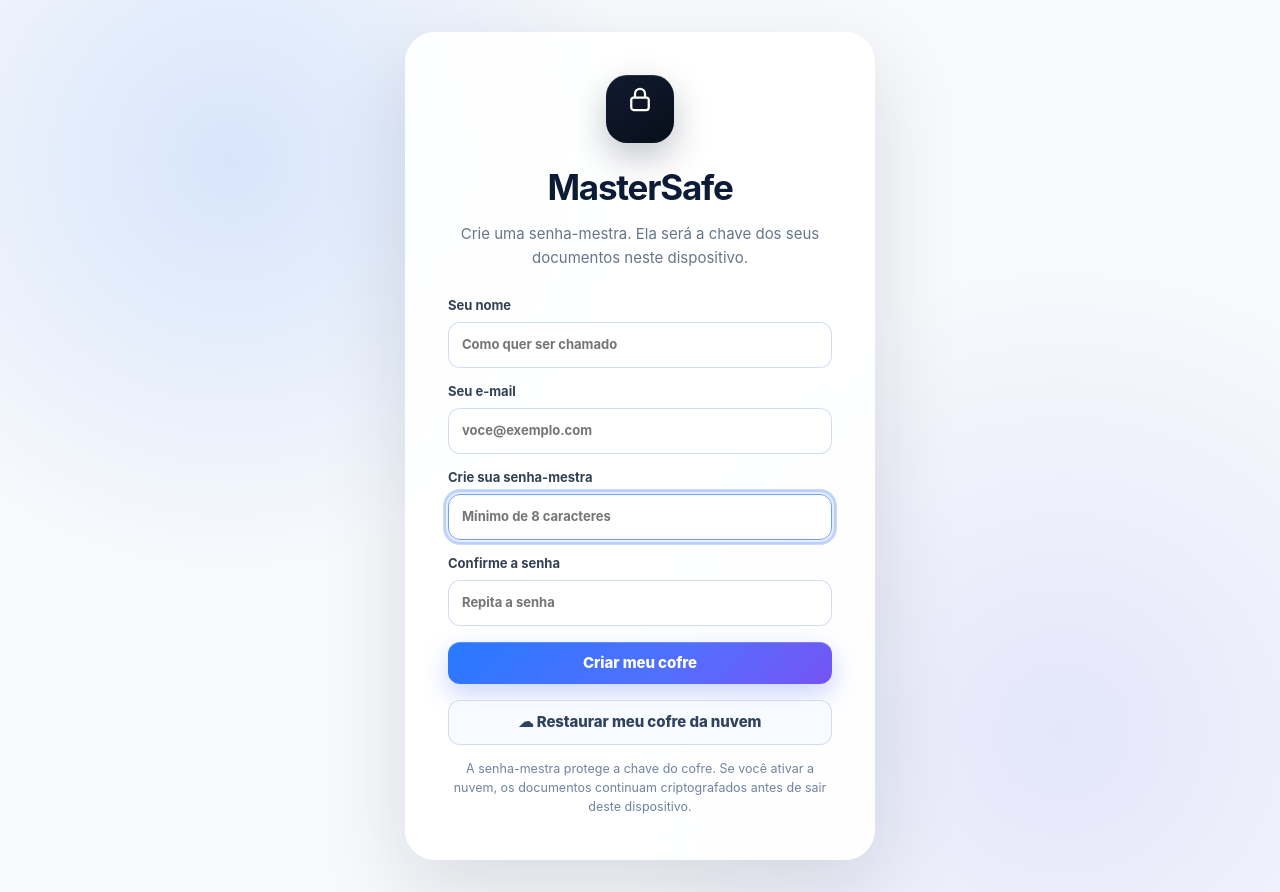
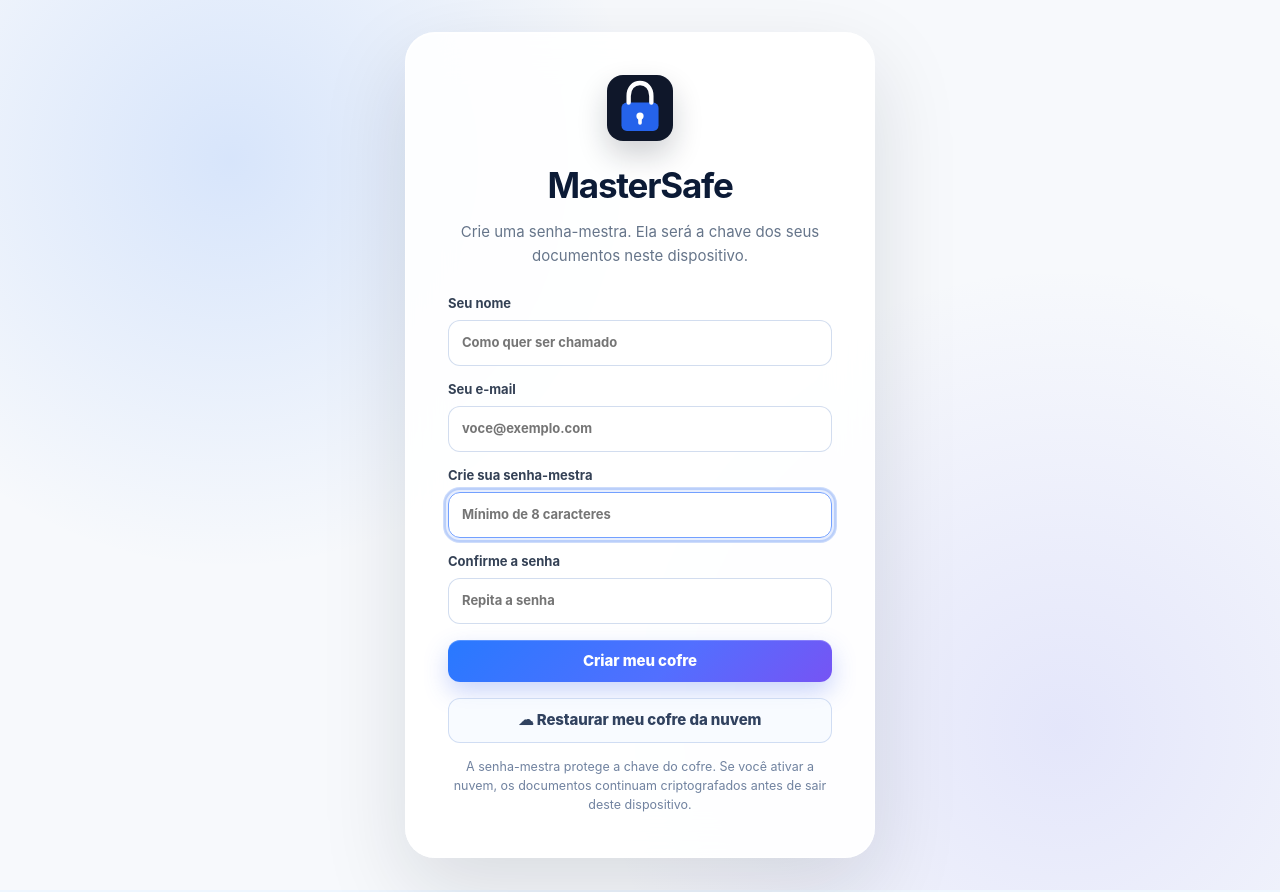
Before and after one commit to brunoalves-io/MasterSafe, a website: page web/index.html in a window 1280 px wide. Drawn offline with Linux system fonts and the light colour scheme; a script that the page names is missing.

Commit message:
Use desktop icon on MasterSafe auth screens

```diff
--- a/web/settings-title-icons-clean.css
+++ b/web/settings-title-icons-clean.css
@@ -1,4 +1,4 @@
-/* MasterSafe 7.10.12 — limpeza visual de ícones decorativos e marca lateral. */
+/* MasterSafe 7.10.13 — limpeza visual de ícones decorativos e marca lateral. */
 
 /* Esconde pseudo-ícones dos títulos indicados. */
 #view-settings .setting-card:has(#profileNameInput) > h3::before,
@@ -126,3 +126,27 @@
   line-height: 1.3 !important;
   color: #a9b9d3 !important;
 }
+
+/* Telas de criar/desbloquear cofre: usa exatamente o ícone oficial do desktop. */
+#authScreen .brand-lock {
+  position: relative !important;
+  width: 66px !important;
+  height: 66px !important;
+  border: 0 !important;
+  border-radius: 16px !important;
+  padding: 0 !important;
+  overflow: hidden !important;
+  font-size: 0 !important;
+  line-height: 0 !important;
+  text-indent: -9999px !important;
+  color: transparent !important;
+  background: #0f172a url('assets/icon.svg') center center / 100% 100% no-repeat !important;
+  box-shadow: 0 14px 30px rgba(15,23,42,.20) !important;
+}
+
+#authScreen .brand-lock::before,
+#authScreen .brand-lock::after {
+  display: none !important;
+  content: none !important;
+  background: none !important;
+}
```
